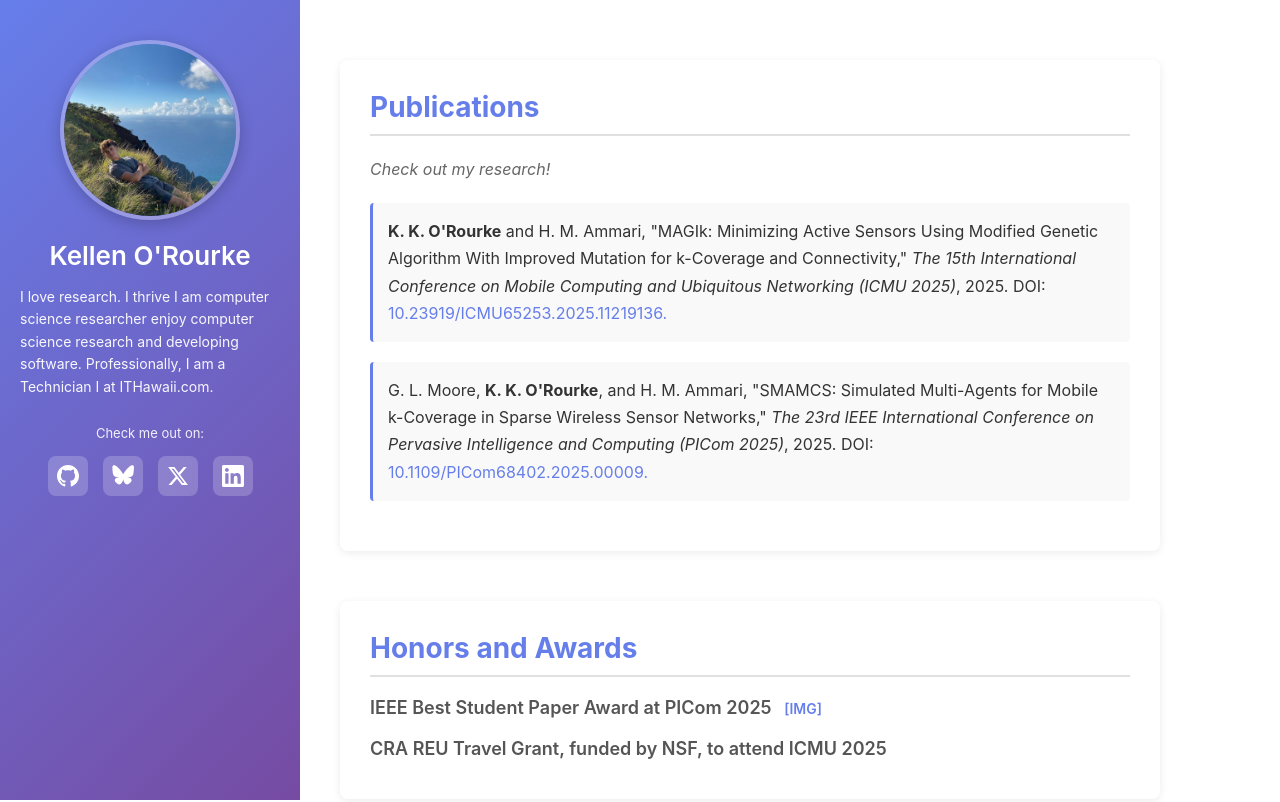
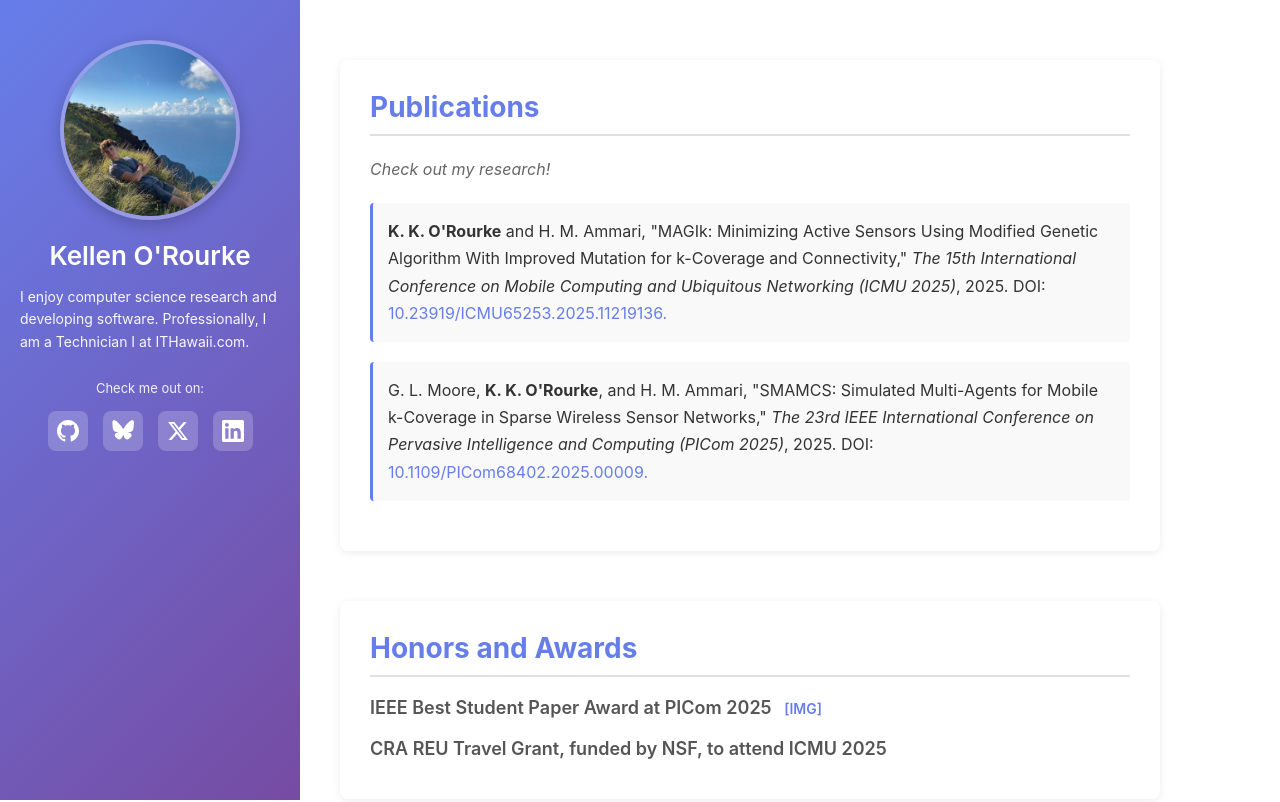
Before and after one commit to Kellen10/kellen.dev, a plain HTML site: page index.html in a window 1280 px wide. Shown: the top 802 px of the page. Drawn offline with Linux system fonts and the light colour scheme.

Commit message:
Fixed typo in bio.

```diff
--- a/index.html
+++ b/index.html
@@ -10,10 +10,7 @@
     <header>
         <img src="images/profile_img.jpg" alt="Kellen O'Rourke">
         <h1>Kellen O'Rourke</h1>
-        <p>I love research. I thrive
-
-
-            I am computer science researcher enjoy computer science research and developing software.
+        <p>I enjoy computer science research and developing software.
             Professionally, I am a Technician I at ITHawaii.com.
         </p>
 
```
